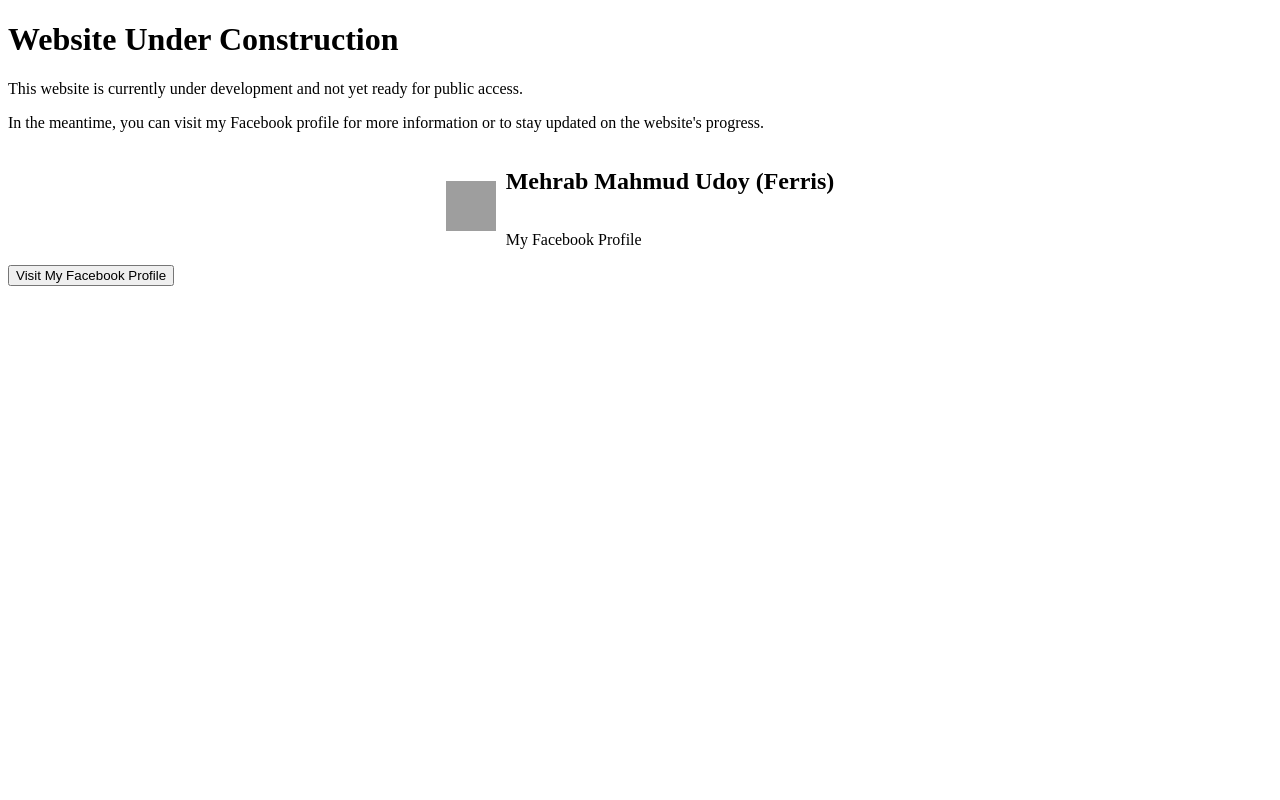
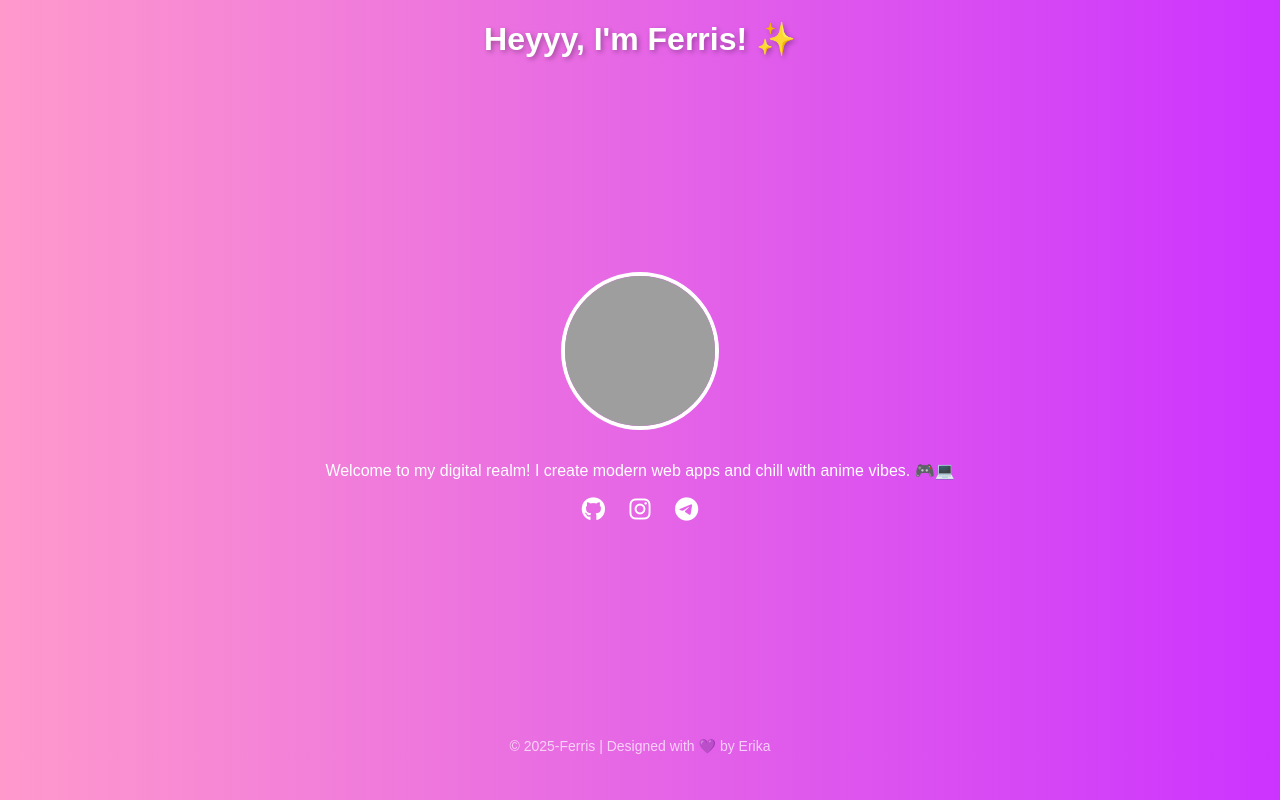
Before and after one commit to rimehrab/rimehrab.github.io, a plain HTML site: page test.html in a window 1280 px wide. Drawn offline with Linux system fonts and the light colour scheme; grey boxes are pictures that could not be loaded.

Commit message:
Update test.html

```diff
--- a/test.html
+++ b/test.html
@@ -1,50 +1,65 @@
-<!DOCTYPE html>
-<html lang="en">
+<!DOCTYPE html><html lang="en">
 <head>
     <meta charset="UTF-8">
     <meta name="viewport" content="width=device-width, initial-scale=1.0">
-    <title>Website Under Construction</title>
+    <title>Ferris' Anime Hub</title>
+    <link rel="stylesheet" href="https://cdnjs.cloudflare.com/ajax/libs/font-awesome/6.4.2/css/all.min.css">
     <style>
-        #facebook-link {
+        body {
+            margin: 0;
+            padding: 0;
+            font-family: 'Arial', sans-serif;
+            background: linear-gradient(to right, #ff99cc, #cc33ff);
+            color: white;
+            text-align: center;
+        }
+        header {
+            padding: 20px;
+            font-size: 2em;
+            font-weight: bold;
+            text-shadow: 2px 2px 5px rgba(0, 0, 0, 0.3);
+        }
+        .container {
             display: flex;
+            flex-direction: column;
             align-items: center;
-            justify-content: center; /* Center the content horizontally */
-            cursor: pointer;
+            justify-content: center;
+            height: 80vh;
         }
-
-        #facebook-link img {
-            margin-right: 10px; /* Adjust the spacing as needed */
+        .avatar {
+            width: 150px;
+            height: 150px;
+            border-radius: 50%;
+            border: 4px solid white;
+            margin-bottom: 15px;
         }
-
-        #facebook-link div {
-            display: flex;
-            flex-direction: column; /* Arrange name and profile description vertically */
-            align-items: flex-start; /* Align text to the left */
+        .social-icons a {
+            color: white;
+            font-size: 24px;
+            margin: 0 10px;
+            transition: transform 0.3s ease-in-out;
+        }
+        .social-icons a:hover {
+            transform: scale(1.2);
+        }
+        .footer {
+            margin-top: 20px;
+            font-size: 14px;
+            opacity: 0.7;
         }
     </style>
 </head>
 <body>
-    <h1>Website Under Construction</h1>
-
-    <p>This website is currently under development and not yet ready for public access.</p>
-
-    <p>In the meantime, you can visit my Facebook profile for more information or to stay updated on the website's progress.</p>
-
-    <div id="facebook-link" onclick="redirectToFacebook()">
-        <img src="https://upload.wikimedia.org/wikipedia/commons/thumb/5/51/Facebook_f_logo_%282019%29.svg/1199px-Facebook_f_logo_%282019%29.svg.png" alt="Facebook Logo" width="50" height="50">
-        <div>
-            <h2>Mehrab Mahmud Udoy (Ferris)</h2>
-            <p>My Facebook Profile</p>
+    <header>Heyyy, I'm Ferris! ✨</header>
+    <div class="container">
+        <img src="https://i.imgur.com/tA7rmuB.jpeg" alt="Anime Avatar" class="avatar">
+        <p>Welcome to my digital realm! I create modern web apps and chill with anime vibes. 🎮💻</p>
+        <div class="social-icons">
+            <a href="https://github.com/rimehrab" target="_blank"><i class="fab fa-github"></i></a>
+            <a href="https://instagram.com/rimehrab" target="_blank"><i class="fab fa-instagram"></i></a>
+            <a href="https://t.me/itsrimehrab" target="_blank"><i class="fab fa-telegram"></i></a>
         </div>
     </div>
-
-    <button id="redirectToFacebook">Visit My Facebook Profile</button>
-
-    <script>
-        function redirectToFacebook() {
-            // Redirect to your Facebook profile URL
-            window.location.href = 'https://www.facebook.com/rimehrab';
-        }
-    </script>
+    <div class="footer">© 2025-Ferris | Designed with 💜 by Erika</div>
 </body>
 </html>
```
